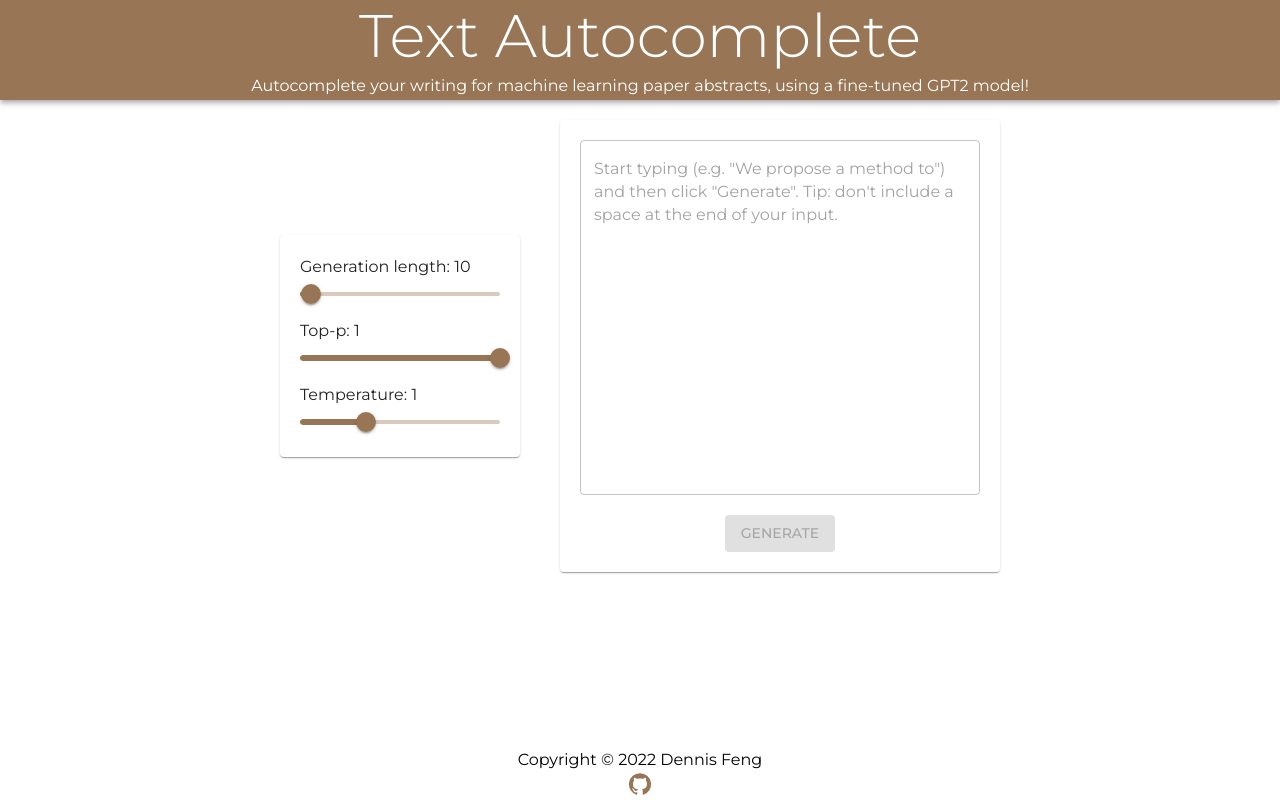
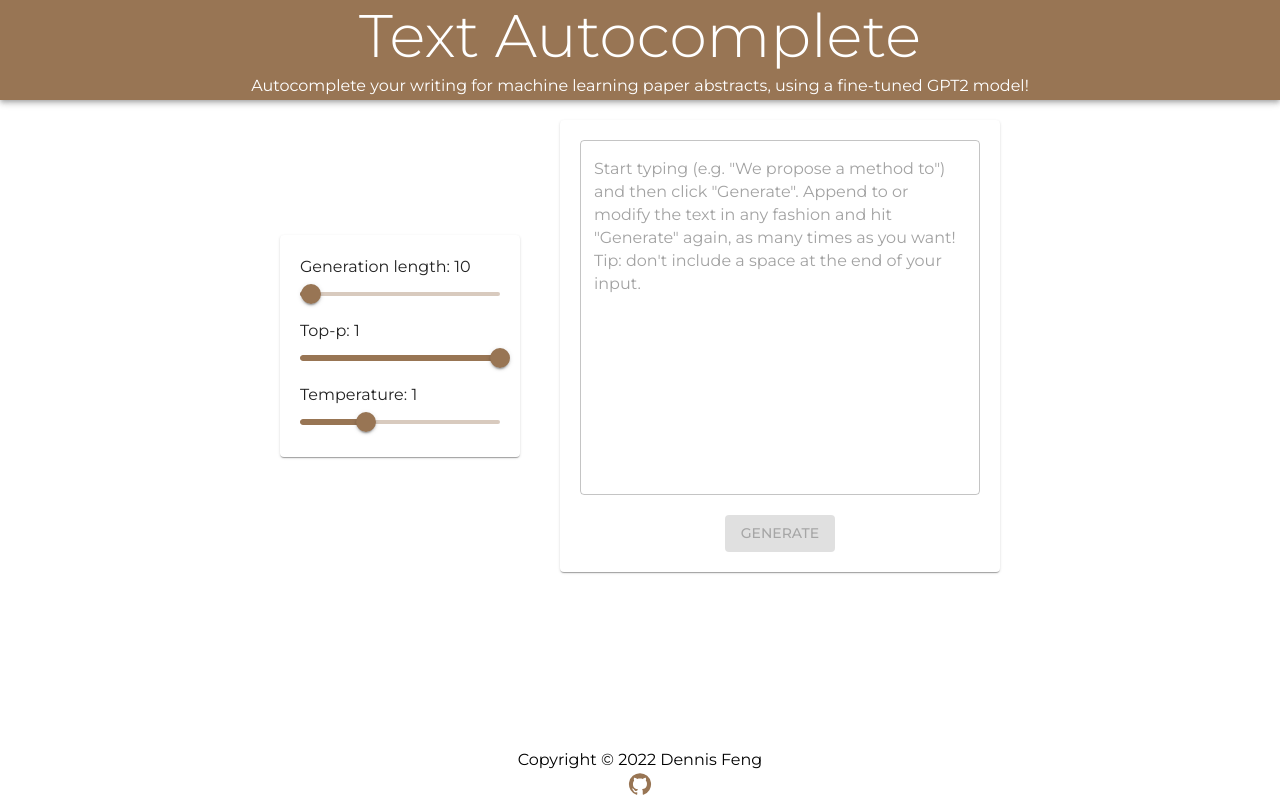
Before and after one commit to dennischenfeng/text-generation, a React (Create React App) app in the folder react-frontend/: page / in a window 1280 px wide. Built offline with nearby package versions, Linux system fonts and the light colour scheme.

Commit message:
added more instructions

```diff
--- a/react-frontend/src/App/Components/TextPanel.js
+++ b/react-frontend/src/App/Components/TextPanel.js
@@ -18,7 +18,8 @@ export default function TextPanel({text, setText, generateText, isLoading}) {
         value={text}
         onChange={(e) => setText(e.target.value)}
         placeholder={
-          'Start typing (e.g. "We propose a method to") and then click "Generate". ' +
+          'Start typing (e.g. "We propose a method to") and then click "Generate". Append to or modify ' +
+          'the text in any fashion and hit "Generate" again, as many times as you want! ' +
           'Tip: don\'t include a space at the end of your input.'
         }
       />
```
Also changed, not shown: 7 other files (tests, documents, lock files or other folders).
